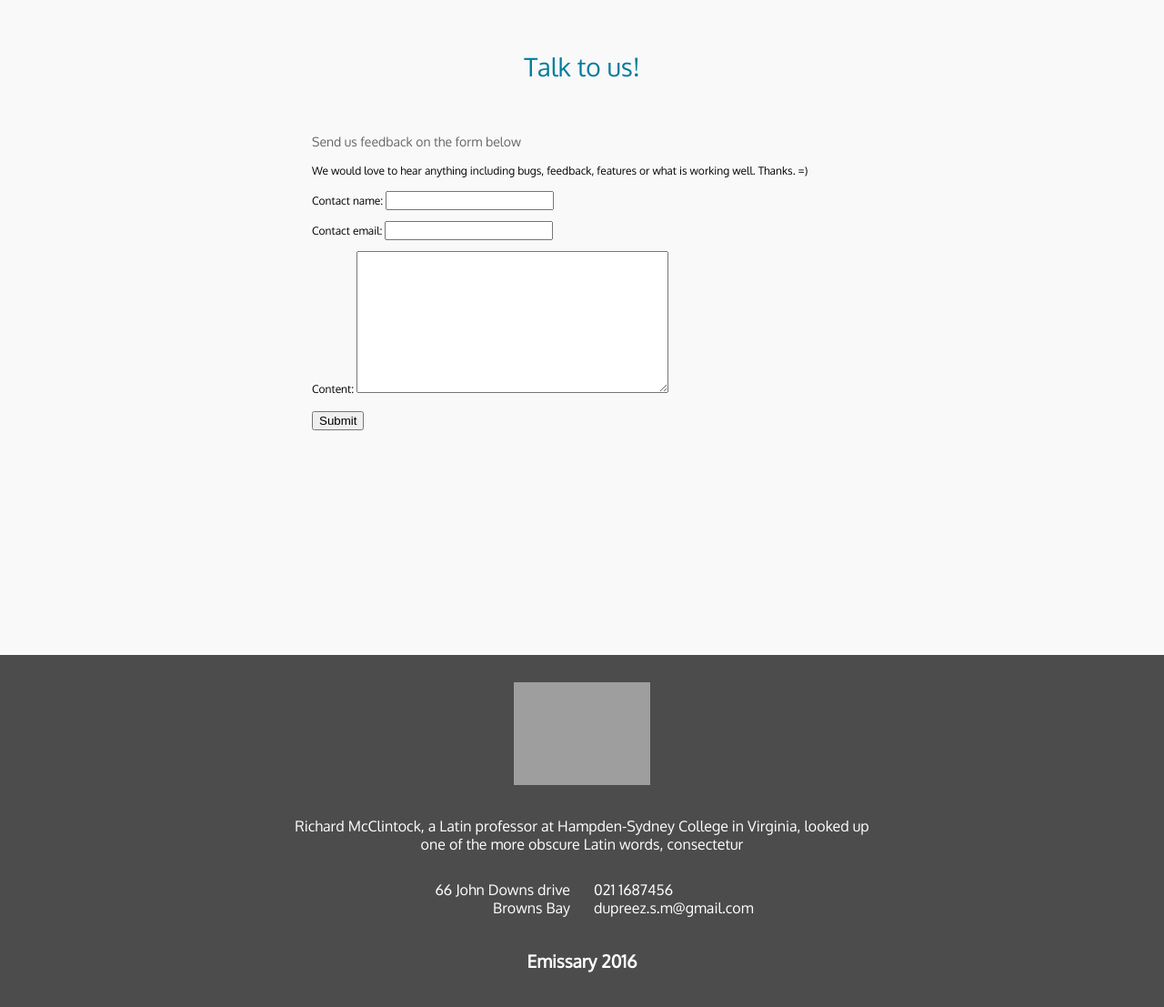
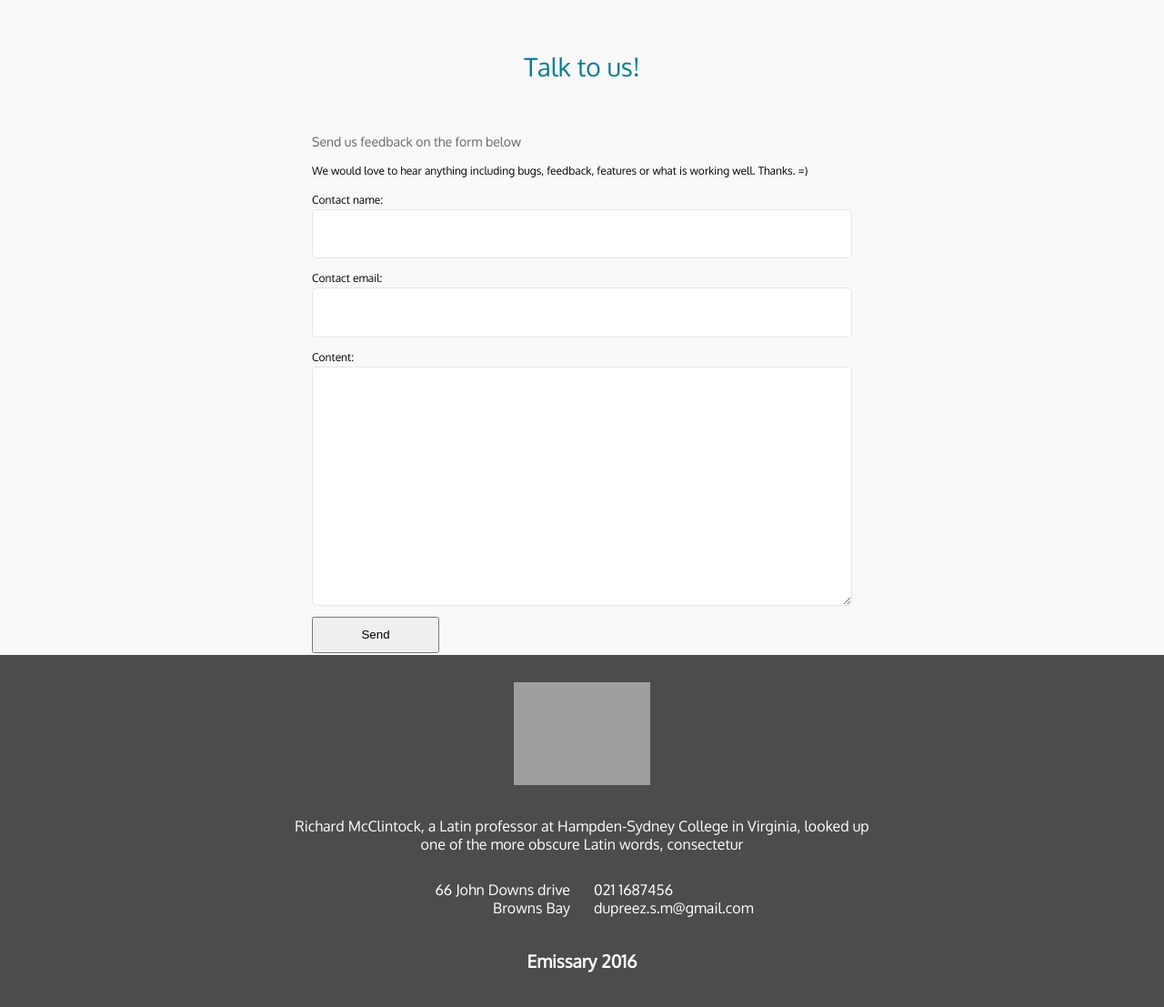
Before and after one commit to SDupZ/emissary, a Django app: page /contact/ in a window 1280 px wide. Shown: the part 101-1208 px from the top of the page at 91% size. Run offline with Django 3.2, Linux system fonts and the light colour scheme; some libraries are stand-ins or nearby versions; grey boxes are pictures that could not be loaded.

Commit message:
Added some css for the contact us form. It's fine for now

```diff
--- a/static/css/main.css
+++ b/static/css/main.css
@@ -2871,6 +2871,31 @@ p {
   line-height: 20px;
   font-size: 12px;
   font-weight: 400; }
+
+form input, form textarea {
+  display: block;
+  box-sizing: border-box;
+  width: 100%;
+  outline: none; }
+
+form input[type="text"],
+form input[type="email"],
+form textarea {
+  background: white;
+  border: 1px solid #e5e5e5;
+  font-size: 1.6em;
+  padding: .8em .5em;
+  border-radius: 5px; }
+
+form input[type="text"]:focus,
+form input[type="email"]:focus,
+form textarea:focus {
+  background: #fff;
+  border: 1px solid #337ab7; }
+
+form button {
+  width: 140px;
+  padding: .8em .5em; }
 
 .hide {
   opacity: 0; }
--- /dev/null
+++ b/static/sass/components/_forms.scss
@@ -0,0 +1,30 @@
+form {
+    input, textarea {
+        display: block;
+    	box-sizing: border-box;
+    	width: 100%;
+    	outline: none;
+    }
+
+    input[type="text"],
+    input[type="email"],
+    textarea {
+    	background: white;
+    	border: 1px solid #e5e5e5;
+    	font-size: 1.6em;
+    	padding: .8em .5em;
+    	border-radius: 5px;
+    }
+
+    input[type="text"]:focus,
+    input[type="email"]:focus,
+    textarea:focus {
+    	background: #fff;
+        border: 1px solid $primaryAccent;
+    }
+
+    button {
+        width: 140px;
+        padding: .8em .5em;
+    }
+}
--- a/static/sass/main.scss
+++ b/static/sass/main.scss
@@ -24,6 +24,7 @@
 @import 'components/inputs';
 @import 'components/dividers';
 @import 'components/text';
+@import 'components/forms';
 
 //Helpers
 @import 'helpers/helpers';
--- a/templates/contact.html
+++ b/templates/contact.html
@@ -20,7 +20,7 @@
             <form role="form" action="" method="post">
                 {% csrf_token %}
                 {{ form.as_p }}
-                <button type="submit">Submit</button>
+                <button type="submit">Send</button>
             </form>
 
         </div>
```
